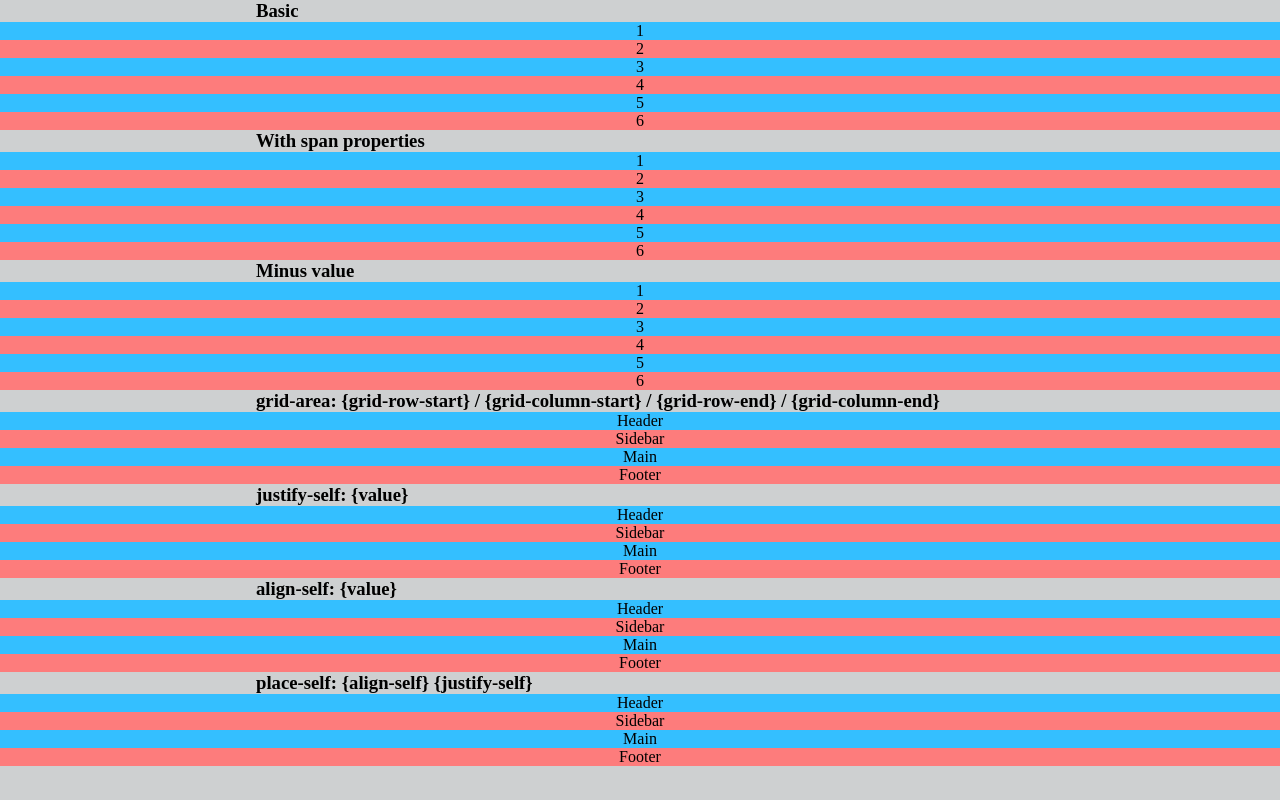
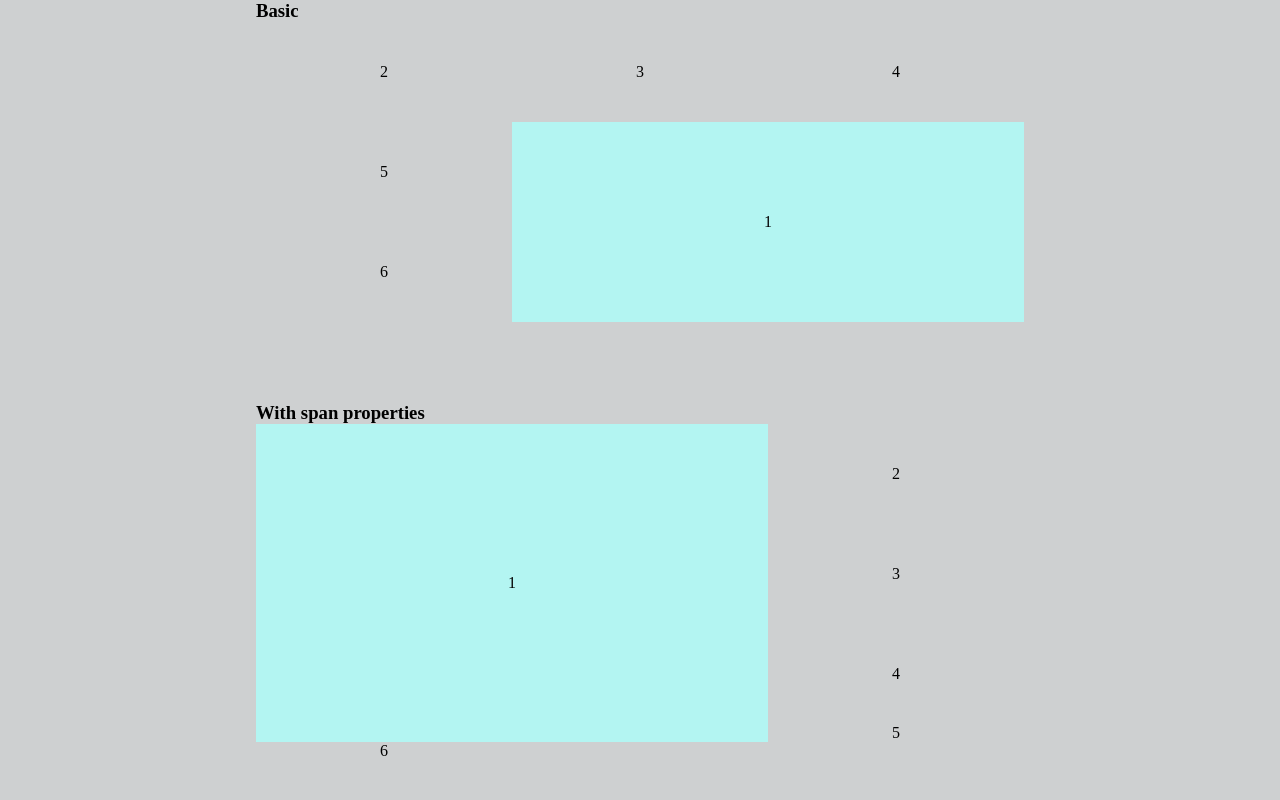
Before and after one commit to fauzigalih/UserInterface, a plain HTML site: page CSS Exercises/Grid/Grid Item Properties.html in a window 1280 px wide. Shown: the top 800 px of the page. Drawn offline with Linux system fonts and the light colour scheme.

Commit message:
Update style.css

```diff
--- a/CSS Exercises/Grid/style.css
+++ b/CSS Exercises/Grid/style.css
@@ -5,6 +5,7 @@ html, body {
 
 body {
     background-color: rgb(206, 208, 209);
+    margin-bottom: 500px;
 }
 
 h3 {
@@ -219,3 +220,130 @@ h3 {
     width: 80px;
     height: 40px;
 }
+/* End Grid Alignment */
+
+/* Start Grid Item Properties */
+.container5 {
+    width: 60%;
+    margin: 0 auto 80px auto;
+    display: grid;
+    grid-template-columns: repeat(3, 1fr);
+    grid-template-rows: repeat(3, 100px);
+}
+
+.container5 .item {
+    background-color: transparent;
+}
+
+.container5 .item.property {
+    background-color: rgb(179, 245, 242);
+}
+
+/* Latihan 1 */
+.container5.one .item.property {
+    grid-column-start: 2;
+    grid-column-end: 4;
+    grid-row-start: 2;
+    grid-row-end: 4;
+    /* grid-column: 2 / 4;
+    grid-row: 2 / 4; */
+}
+
+/* Latihan 2 */
+.container5.two .item.property {
+    grid-column-start: 1;
+    grid-column-end: span 2;
+    grid-row-start: 1;
+    grid-row-end: span 4;
+    /* grid-column: 1 / span 2;
+    grid-row: 1 / span 4; */
+}
+
+/* Latihan 3 */
+.container5.three .item.property {
+    grid-column-start: -1;
+    grid-column-end: -3;
+    grid-row-start: -1;
+    grid-row-end: -4;
+    /* grid-column: -1 / -3;
+    grid-row: -1 / -4; */
+}
+
+/* Latihan 4 */
+.container5.four, .container5.five, .container5.six, .container5.seven {
+    color: white;
+    border: 5px solid black;
+    grid-auto-rows: 40px;
+}
+
+.container5 .item.header {
+    grid-area: 1 / 1 / 2 / span 3;
+    background-color: rgb(255, 140, 140);
+}
+
+.container5 .item.sidebar {
+    grid-area: 2 / 1 / span 2 / 2;
+    background-color: rgb(91, 142, 207);
+}
+
+.container5 .item.main {
+    grid-area: 2 / 2 / span 2 / span 2;
+    background-color: orange;
+}
+
+.container5 .item.footer {
+    grid-area: 4 / 1 / 5 / span 3;
+    background-color: grey;
+}
+
+/* Latihan 5 */
+.container5.five .item.header {
+    justify-self: start;
+}
+
+.container5.five .item.sidebar {
+    justify-self: center;
+}
+
+.container5.five .item.main {
+    justify-self: end;
+}
+
+.container5.five .item.footer {
+    justify-self: stretch;
+}
+
+/* Latihan 6 */
+.container5.six .item.header {
+    align-self: start;
+}
+
+.container5.six .item.sidebar {
+    align-self: center;
+}
+
+.container5.six .item.main {
+    align-self: end;
+}
+
+.container5.six .item.footer {
+    align-self: stretch;
+}
+
+/* Latihan 7 */
+.container5.seven .item.header {
+    place-self: center start;
+}
+
+.container5.seven .item.sidebar {
+    place-self: center start;
+}
+
+.container5.seven .item.main {
+    place-self: center;
+}
+
+.container5.seven .item.footer {
+    place-self: end;
+}
+/* End Grid Item Properties */
```
